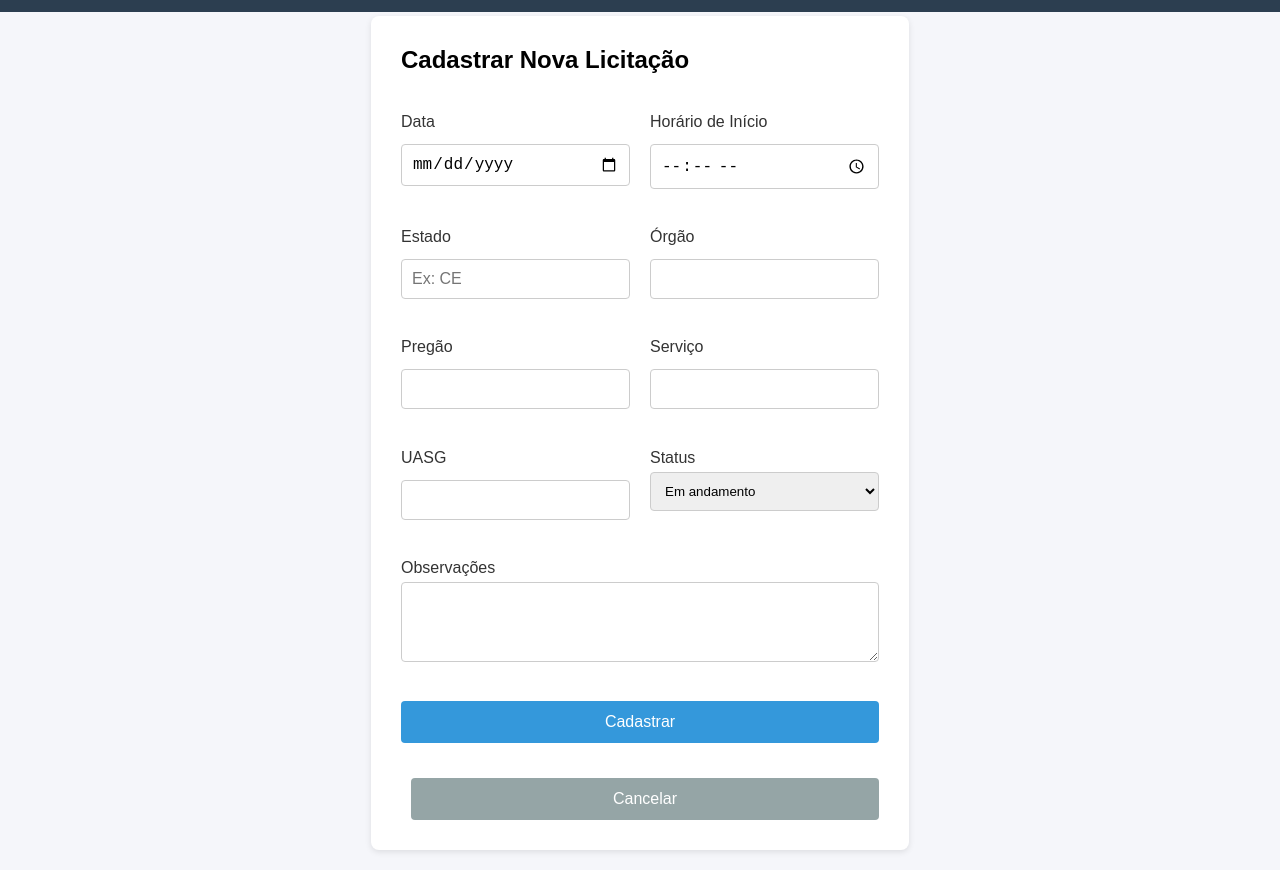
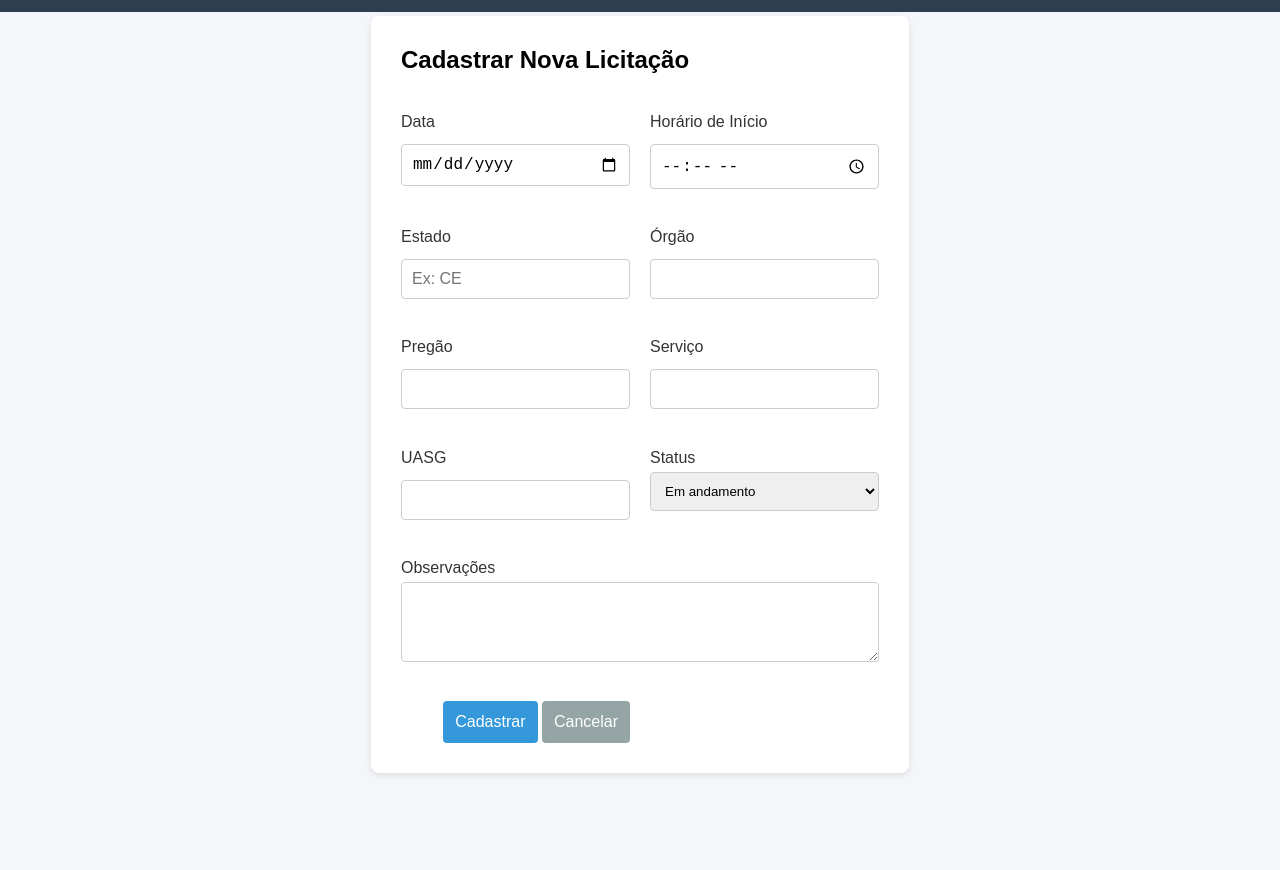
Before and after one commit to rosendo2015/licitacoes, a plain HTML site: page licitacoes-frontend/cadastrar.html in a window 1280 px wide. Shown: the part 84-954 px from the top of the page. After the commit the page ends 877 px from the top, so only its background shows below. Drawn offline with Linux system fonts and the light colour scheme.

Commit message:
botões cadastro

```diff
--- a/licitacoes-frontend/cadastrar.html
+++ b/licitacoes-frontend/cadastrar.html
@@ -123,12 +123,16 @@
         .btn-cancel {
             background: #95a5a6;
             color: #fff;
-            margin-left: 10px;
+
         }
 
         .btn-cancel:hover {
             background: #abbec0;
 
+        }
+
+        .buttons {
+            text-align: right;
         }
     </style>
 </head>
@@ -200,9 +204,11 @@
                 <label for="observacoes">Observações</label>
                 <textarea id="observacoes"></textarea>
             </div>
-
-            <button type="submit">Cadastrar</button>
-            <button type="button" class="btn-cancel" onclick="window.history.back()">Cancelar</button>
+            <div class="buttons">
+                <button class="btn btn-primary" type="submit">Cadastrar</button>
+                <button class="btn btn-cancel" type="button" class="btn-cancel"
+                    onclick="window.history.back()">Cancelar</button>
+            </div>
         </form>
     </main>
 
```
